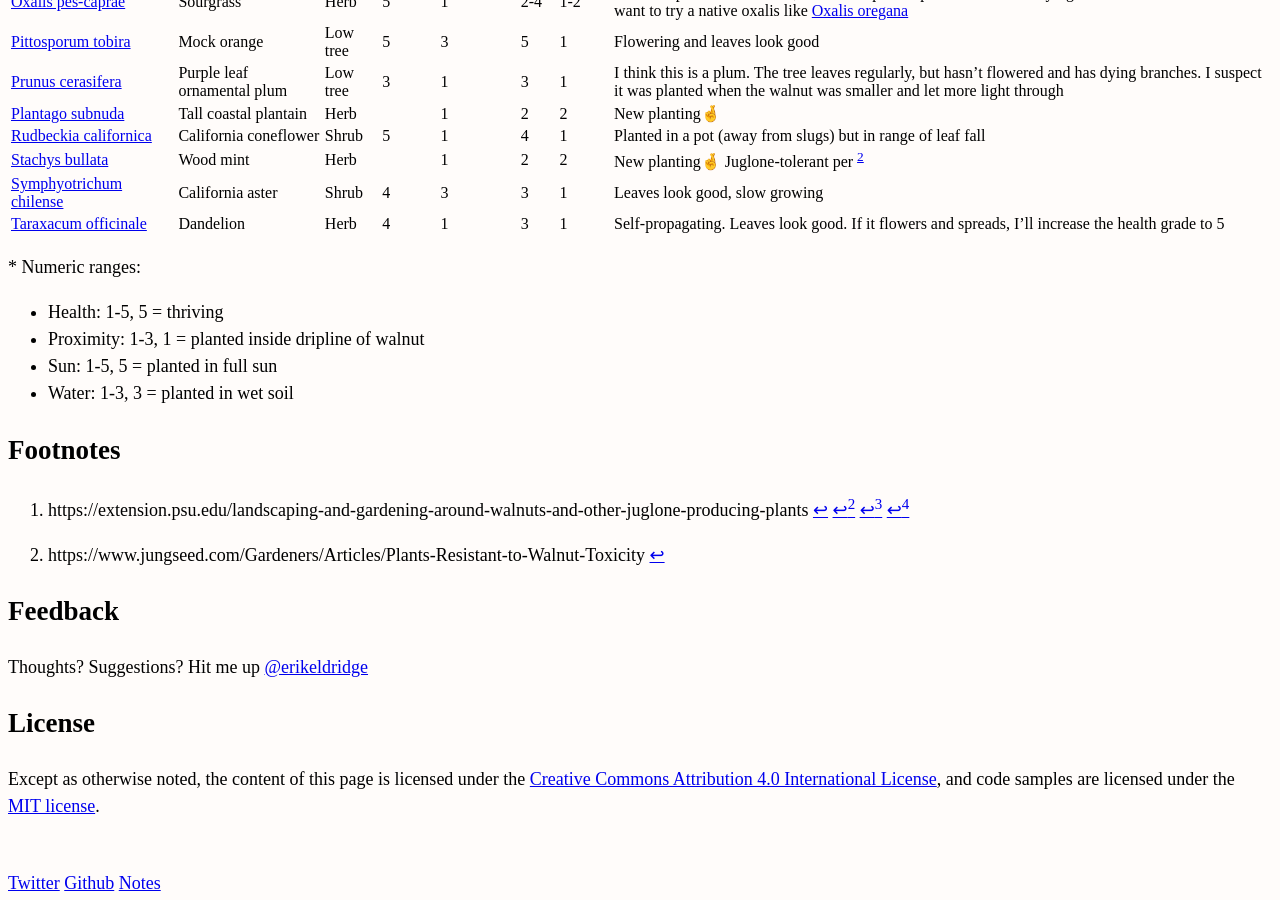
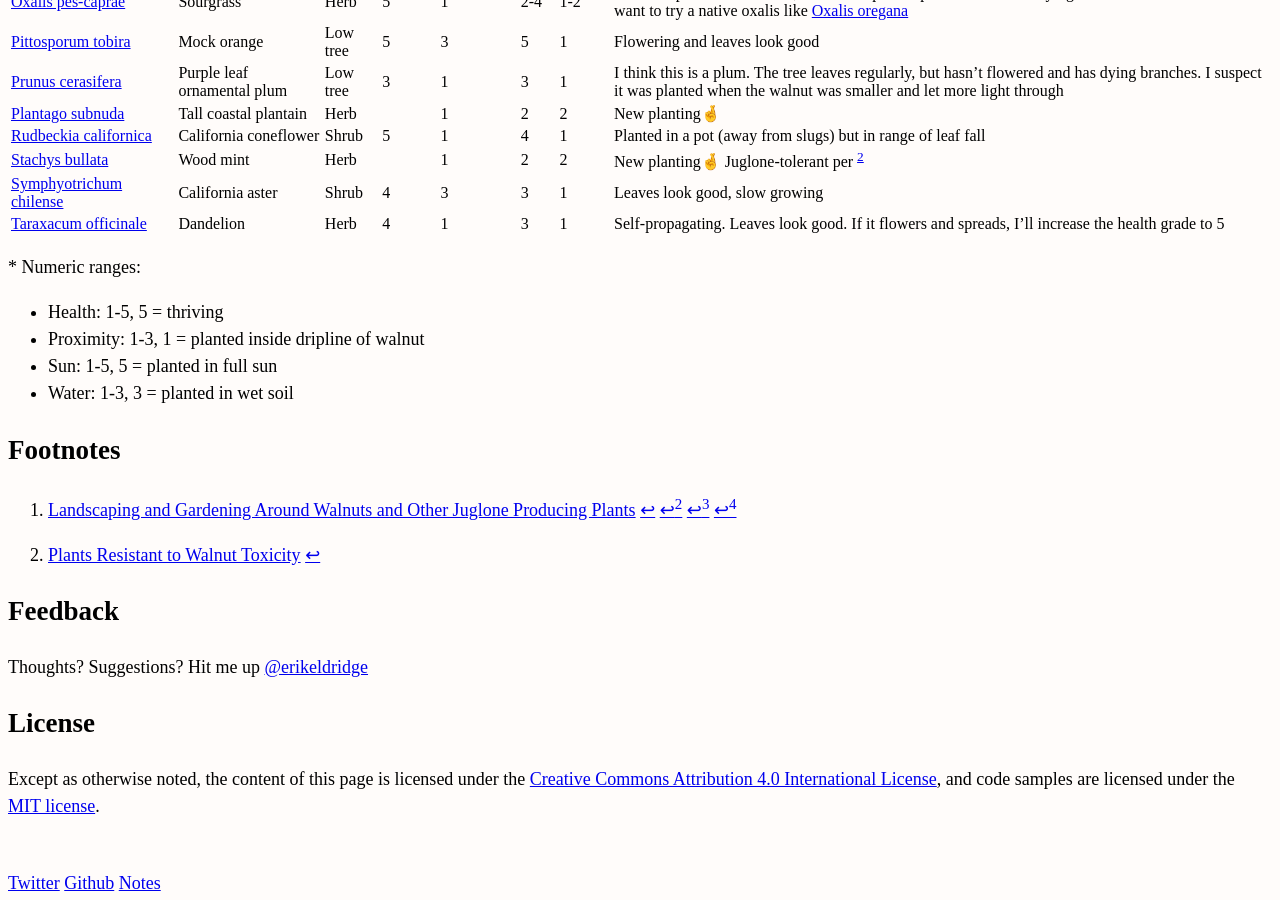
Before and after one commit to erikeldridge/erikeldridge.github.com, a Jekyll site: the page built from _posts/2018-01-20-walnut-guild.md, in a window 1280 px wide and 900 px high, scrolled down 1443 px. Built offline with Jekyll 4.4.1, drawn with Linux system fonts in a browser that asks for light colours; nearby versions of some CDN libraries; some of the changed lines change nothing that is shown.

Commit message:
Update from Forestry.io - 2018-01-20-walnut-guild.md

```diff
--- a/_posts/2018-01-20-walnut-guild.md
+++ b/_posts/2018-01-20-walnut-guild.md
@@ -25,8 +25,8 @@ Paul Stamets, a hero, is a fan of permaculture and proposes a [Stametsian Model]
 
 Las Pilitas Nursary is a rich source of [native plant](http://www.laspilitas.com/nature-of-california/native-plants-san-jose.html) and [permaculture](http://www.laspilitas.com/garden/howto/permaculture/permaculture1.htm) information. Lists of juglone-tolerant species abound, eg [^Penn].
 
-[^PennState]: https://extension.psu.edu/landscaping-and-gardening-around-walnuts-and-other-juglone-producing-plants
-[^JungSeed]: https://www.jungseed.com/Gardeners/Articles/Plants-Resistant-to-Walnut-Toxicity
+[^PennState]: [Landscaping and Gardening Around Walnuts and Other Juglone Producing Plants](https://extension.psu.edu/landscaping-and-gardening-around-walnuts-and-other-juglone-producing-plants)
+[^JungSeed]: [Plants Resistant to Walnut Toxicity](https://www.jungseed.com/Gardeners/Articles/Plants-Resistant-to-Walnut-Toxicity)
 
 So, the challenge is: build a juglone-, drought- and shade-tolerant California native guild around the walnut.
 
```
